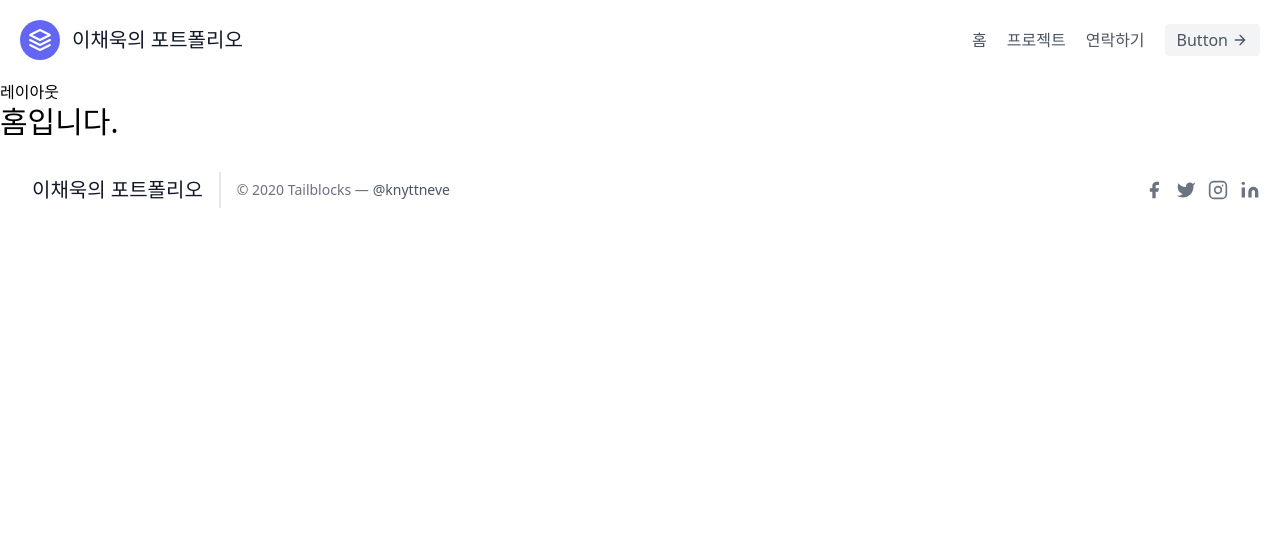
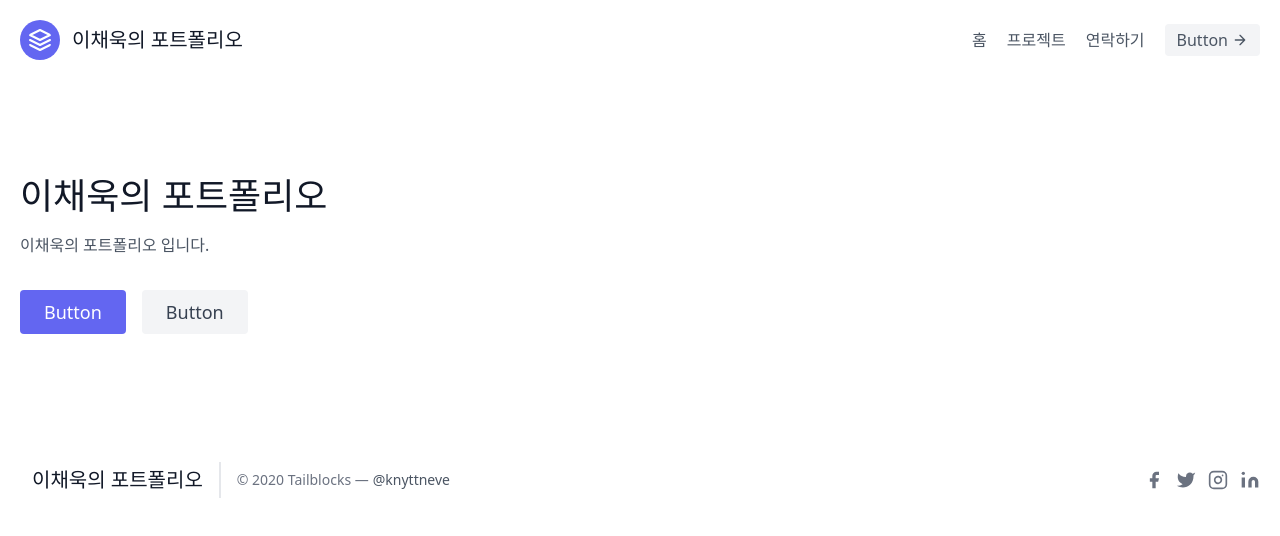
Before and after one commit to codnr98/next-portfolio, a Next.js app: page / in a window 1280 px wide. Shown: the top 536 px of the page. Built offline with nearby package versions, Linux system fonts and the light colour scheme.

Commit message:
feat: 홈 UI 생성

```diff
--- a/components/layout.tsx
+++ b/components/layout.tsx
@@ -6,7 +6,6 @@ const Layout: FC<PropsWithChildren> = ({ children }) => {
   return (
     <>
       <Header />
-      <h1>레이아웃</h1>
       <div>{children}</div>
       <Footer />
     </>
--- a/pages/index.tsx
+++ b/pages/index.tsx
@@ -8,7 +8,26 @@ const Home = () => {
         <title>codnr 포트폴리오</title>
         <meta name="description" content="codnr의 포트폴리오 입니다." />
       </Head>
-      <h1 className="text-3xl">홈입니다.</h1>
+      <section className="text-gray-600 body-font">
+        <div className="container mx-auto flex px-5 py-24 md:flex-row flex-col items-center">
+          <div className="lg:flex-grow md:w-1/2 lg:pr-24 md:pr-16 flex flex-col md:items-start md:text-left mb-16 md:mb-0 items-center text-center">
+            <h1 className="title-font sm:text-4xl text-3xl mb-4 font-medium text-gray-900">
+              이채욱의 포트폴리오
+              <br className="hidden lg:inline-block" />
+            </h1>
+            <p className="mb-8 leading-relaxed">이채욱의 포트폴리오 입니다.</p>
+            <div className="flex justify-center">
+              <button className="inline-flex text-white bg-indigo-500 border-0 py-2 px-6 focus:outline-none hover:bg-indigo-600 rounded text-lg">
+                Button
+              </button>
+              <button className="ml-4 inline-flex text-gray-700 bg-gray-100 border-0 py-2 px-6 focus:outline-none hover:bg-gray-200 rounded text-lg">
+                Button
+              </button>
+            </div>
+          </div>
+          <div className="lg:max-w-lg lg:w-full md:w-1/2 w-5/6" />
+        </div>
+      </section>
     </Layout>
   )
 }
```
